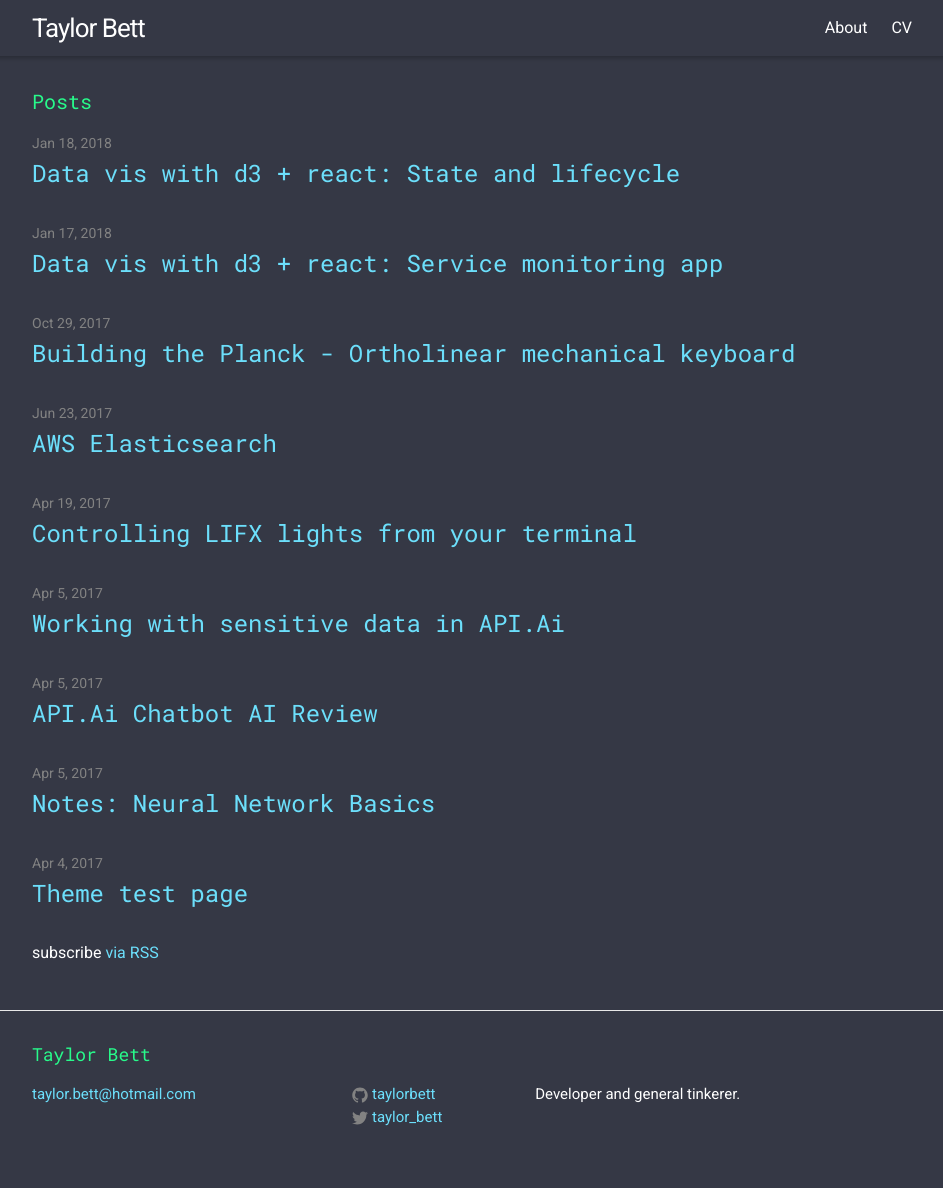
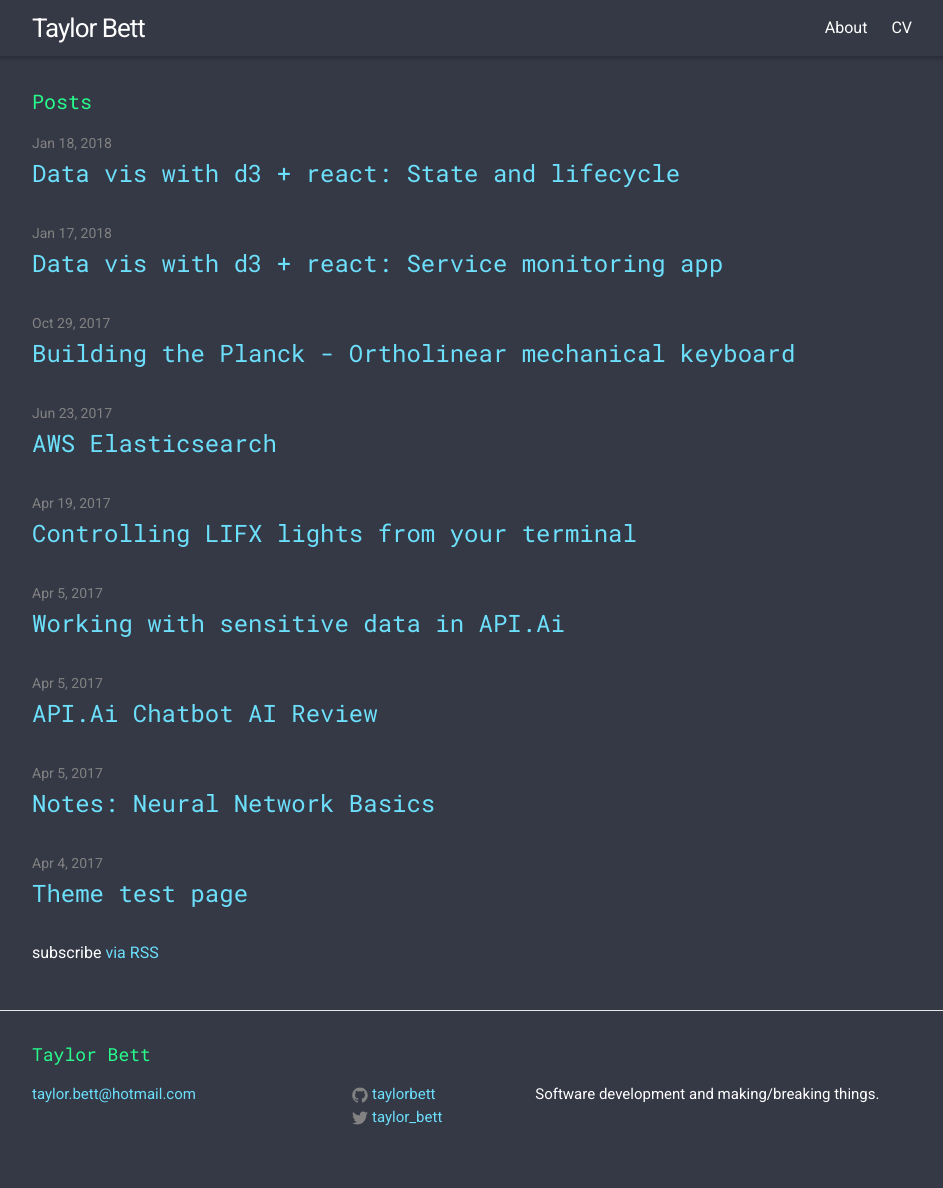
Before and after one commit to TaylorBett/taylorbett.github.io, a Jekyll site: the page built from index.html, in a window 1280 px wide. Shown: the whole page, without its empty margins (158-1101 px from the left). Built offline with Jekyll 4.4.1, drawn with Linux system fonts in a browser that asks for light colours.

Commit message:
Update site description

```diff
--- a/_config.yml
+++ b/_config.yml
@@ -9,7 +9,7 @@
 title: Taylor Bett
 email: taylor.bett@hotmail.com
 description: > # this means to ignore newlines until "baseurl:"
-  Developer and general tinkerer.
+  Software development and making/breaking things.
 baseurl: "" # the subpath of your site, e.g. /blog
 url: "http://taylorbett.github.io" # the base hostname & protocol for your site
 twitter_username: taylor_bett
```
